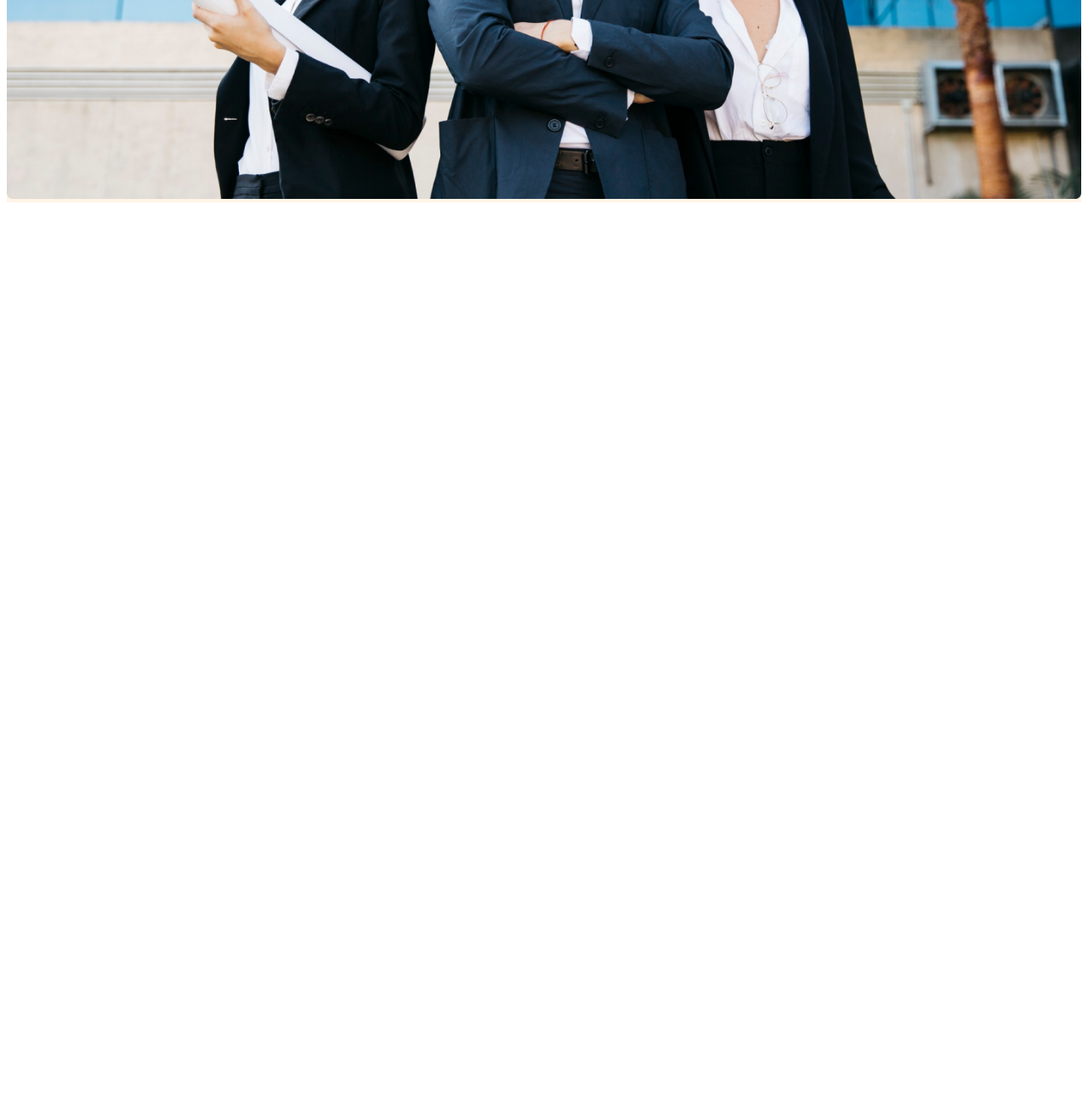
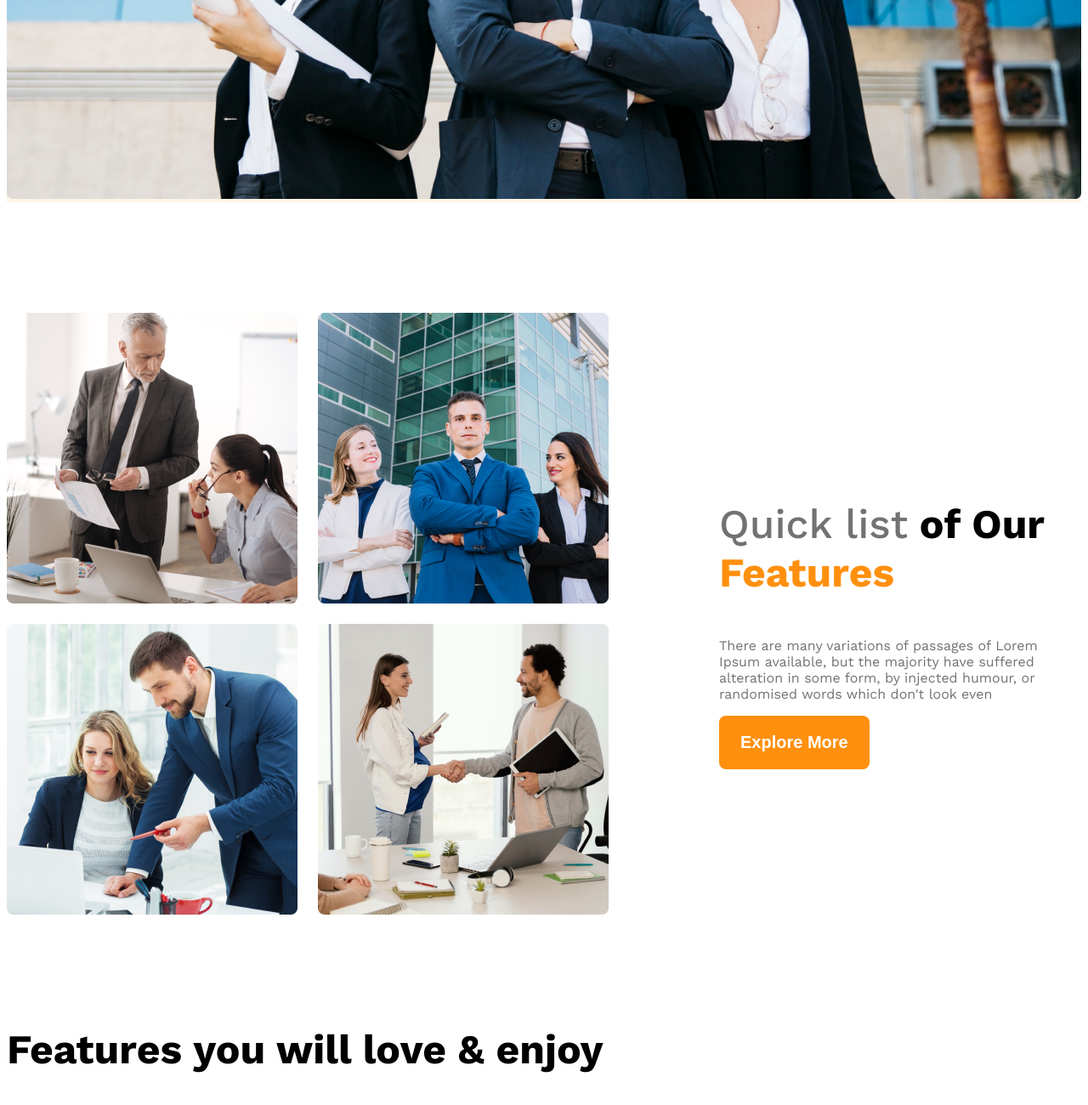
Before and after one commit to AminurAT/g3-architect-website, a plain HTML site: page index.html in a window 1280 px wide. Shown: the part 946-2246 px from the top of the page at 85% size. Before the commit the page ends 1192 px from the top, so only its background shows below. Drawn offline with nearby package versions, Linux system fonts and the light colour scheme.

Commit message:
added feature and fact section

```diff
--- a/Styles/archi.css
+++ b/Styles/archi.css
@@ -31,7 +31,13 @@ color: rgba(19, 19, 19, 1);
   font-size: 1.25rem;
   font-weight: 600;
 }
+.text-pri{
+  color: #FF900E;
+}
 
+main > section{
+  margin-top: 130px;
+}
 /* header style */
 
 
@@ -89,10 +95,61 @@ font-weight: bold;
   width: 100%;
 }
 
+
+/* team and featured related style */
+
+.teams{
+  align-items: center;
+}
+.team-img-container{
+  display: grid;
+  grid-template-columns: repeat(2, 1fr);
+  gap: 24px;
+}
+.our-feature{
+  margin-left: 130px;
+  max-width: 540px;
+}
+
+.feature-title{
+  font-size: 3rem;
+  font-weight: 700;
+}
+#title1{
+  font-weight: 500;
+}
+.feature-description{
+  font-size: 1rem;
+  font-weight: 400;
+}
+
 /* responsive media query */
 
 @media screen and (max-width: 576px) {
-  .navbar, .nav-link{
+  .navbar,
+  .nav-link,
+  .teams{
     flex-direction: column;
   }
+  .team-img-container{
+    grid-template-columns: repeat(1, 1fr);
+  }
+  .our-feature{
+    margin-left: 20px;
+  }
 }
+/* medium device  */
+@media  screen and (min-width: 576px) and (max-width: 992px) {
+  .teams{
+    flex-direction: column;
+  }
+  .our-feature{
+    margin-left: 50px auto;
+  }
+
+}
+
+main{
+  max-width: 1440px;
+  margin: 0 auto;
+}
--- a/index.html
+++ b/index.html
@@ -35,6 +35,27 @@
     </header>
 
     <main>
+        <!-- features -->
+        <section class="teams display-flex">
+            <div class="team-img-container">
+                <img src="images/team1.png" alt="two architect discussing about design">
+                <img src="images/team2.png" alt="">
+                <img src="images/team3.png" alt="">
+                <img src="images/team4.png" alt="">
+
+            </div>
+            <div class="our-feature">
+                <h3 class="feature-title"> <span id="title1" class="text-light-grey">Quick list</span> <span id="title2">of Our</span> <span id="title3" class="text-pri">Features</span></h3>
+                <p class="feature-description text-light-grey">There are many variations of passages of Lorem Ipsum available, but the majority have suffered alteration in some form, by injected humour, or randomised words which don't look even</p>
+                <button class="btn-primary">Explore More</button>
+            </div>
+        </section>
+        <!-- feature will enjoy section -->
+        <section>
+            <h3 class="feature-title">Features you will love & enjoy</h3>
+
+
+        </section>
 
     </main>
 
```
